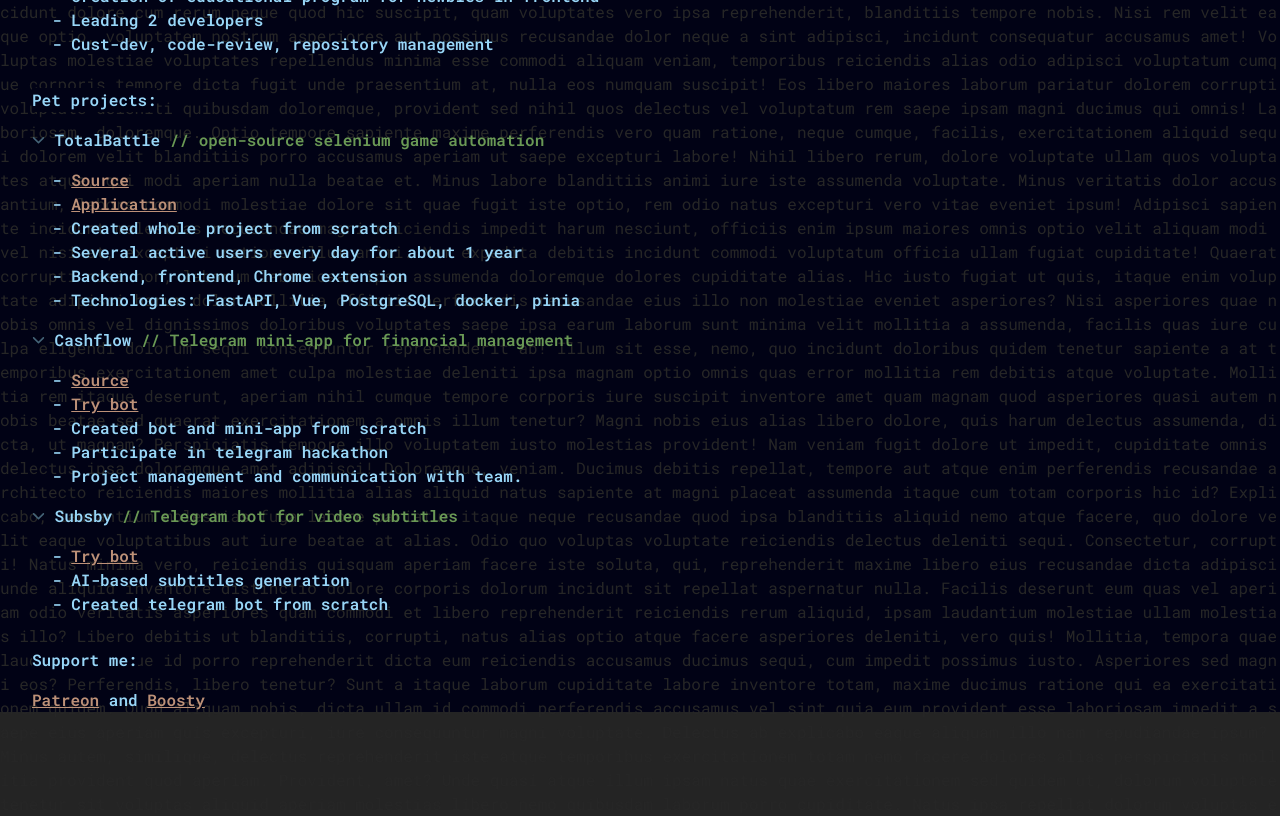
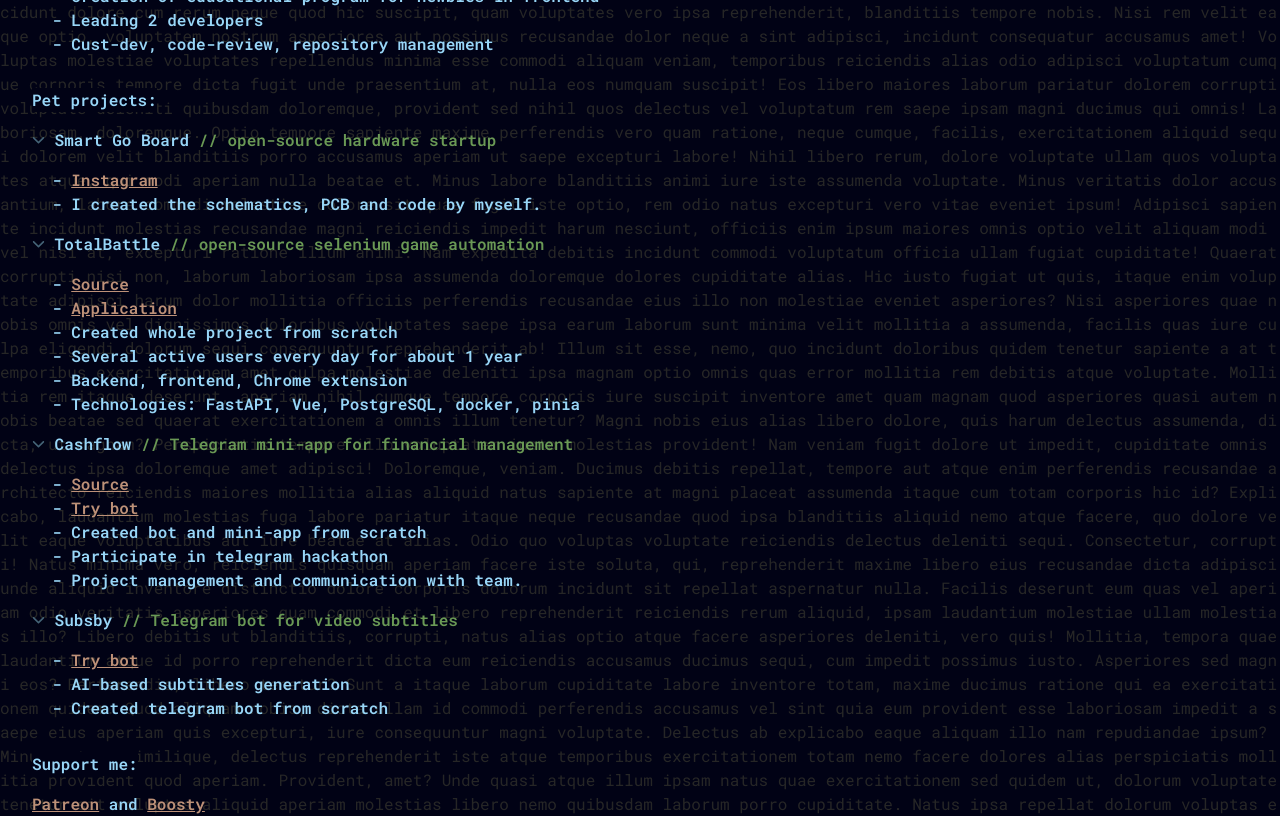
Before and after one commit to omega1996/omega1996.github.io, a Vue app in the folder resume/: page / in a window 1280 px wide. Shown: the part 1560-2376 px from the top of the page. Before the commit the page ends 2272 px from the top, so only its background shows below. Built offline with nearby package versions, Linux system fonts and the light colour scheme.

Commit message:
resume fix

```diff
--- a/resume/src/App.vue
+++ b/resume/src/App.vue
@@ -4,7 +4,7 @@
     <Header></Header>
     <div class="app">
       <div>
-        <a target="_blank" href="../public/Resume.pdf">Download resume</a>
+        <a target="_blank" href="/Resume.pdf">Download resume</a>
       </div>
       <div>
 
@@ -187,6 +187,12 @@
         Pet projects:
       </p>
       <div>
+        <Accordion title="Smart Go Board" comment="open-source hardware startup">
+          <ul>
+            <li>&nbsp;<a href="https://www.instagram.com/smart.go.board/">Instagram</a></li>
+            <li> I created the schematics, PCB and code by myself.</li>
+          </ul>
+        </Accordion>
         <Accordion title="TotalBattle" comment="open-source selenium game automation">
           <ul>
             <li>&nbsp;<a target="_blank" href="https://github.com/orgs/TBCounter/repositories">Source</a>
```
